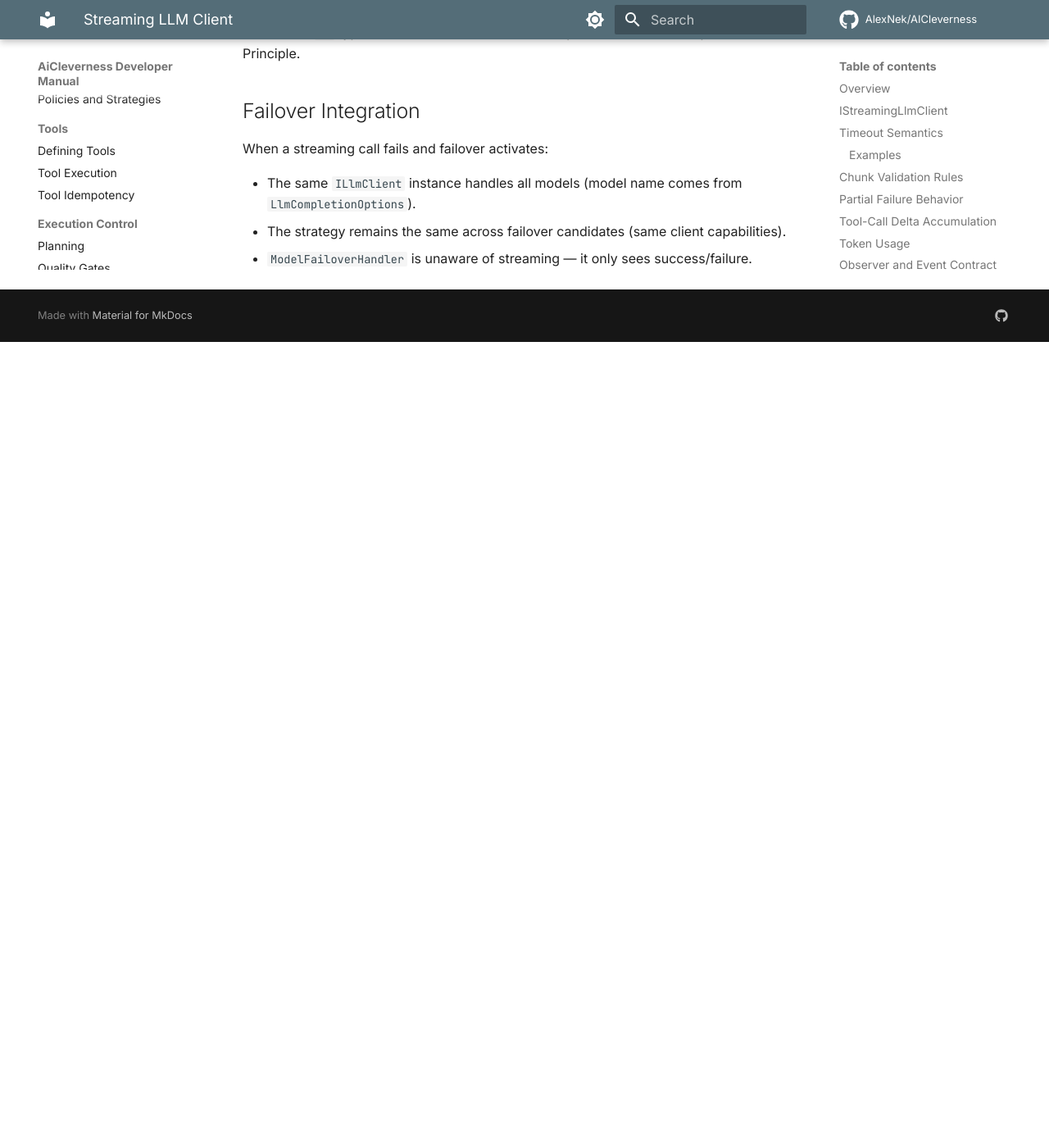
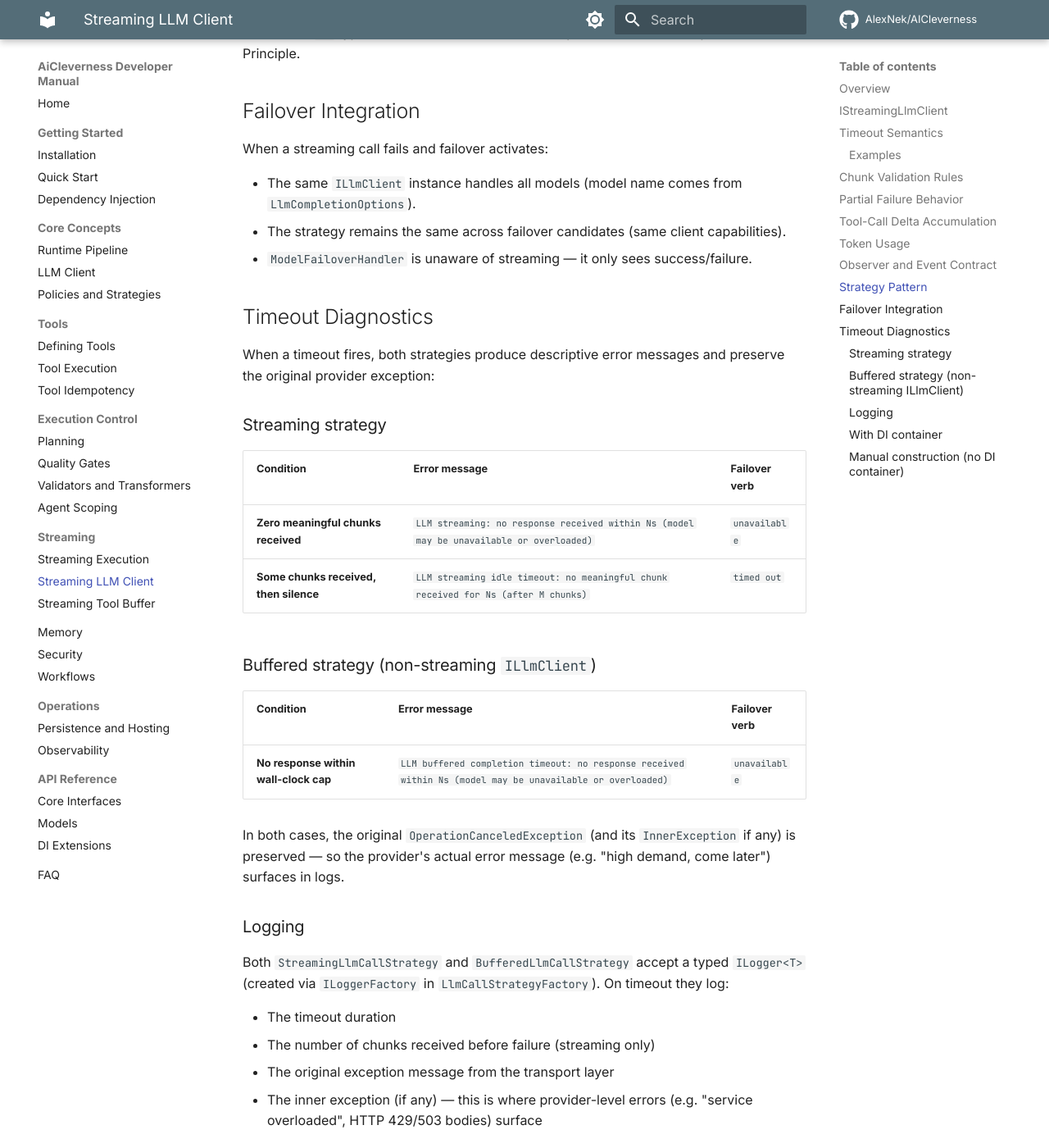
Before and after one commit to AlexNek/AICleverness, an MkDocs documentation site: the page built from docs/streaming/streaming-llm-client.md, in a window 1280 px wide and 1400 px high, scrolled down 3969 px. Shown: the whole window at 82% size. Built offline with MkDocs 1.6.1 and Material for MkDocs 9.7.7, drawn with Linux system fonts in a browser that asks for light colours; comment, search, counter and statistics services are not loaded; before the commit the page ends 4386 px from its top, so only the background shows below that; some of the changed text lies outside the part shown.

````diff
--- a/docs/streaming/streaming-llm-client.md
+++ b/docs/streaming/streaming-llm-client.md
@@ -132,3 +132,86 @@ When a streaming call fails and failover activates:
 - The same `ILlmClient` instance handles all models (model name comes from `LlmCompletionOptions`).
 - The strategy remains the same across failover candidates (same client capabilities).
 - `ModelFailoverHandler` is unaware of streaming — it only sees success/failure.
+
+## Timeout Diagnostics
+
+When a timeout fires, both strategies produce descriptive error messages
+and preserve the original provider exception:
+
+### Streaming strategy
+
+| Condition | Error message | Failover verb |
+|-----------|---------------|---------------|
+| **Zero meaningful chunks received** | `LLM streaming: no response received within Ns (model may be unavailable or overloaded)` | `unavailable` |
+| **Some chunks received, then silence** | `LLM streaming idle timeout: no meaningful chunk received for Ns (after M chunks)` | `timed out` |
+
+### Buffered strategy (non-streaming `ILlmClient`)
+
+| Condition | Error message | Failover verb |
+|-----------|---------------|---------------|
+| **No response within wall-clock cap** | `LLM buffered completion timeout: no response received within Ns (model may be unavailable or overloaded)` | `unavailable` |
+
+In both cases, the original `OperationCanceledException` (and its
+`InnerException` if any) is preserved — so the provider's actual error
+message (e.g. "high demand, come later") surfaces in logs.
+
+### Logging
+
+Both `StreamingLlmCallStrategy` and `BufferedLlmCallStrategy` accept a
+typed `ILogger<T>` (created via `ILoggerFactory` in `LlmCallStrategyFactory`).
+On timeout they log:
+
+- The timeout duration
+- The number of chunks received before failure (streaming only)
+- The original exception message from the transport layer
+- The inner exception (if any) — this is where provider-level errors
+  (e.g. "service overloaded", HTTP 429/503 bodies) surface
+
+To see these diagnostics, enable `Warning` level for:
+
+- `AiCleverness.Runtime.StreamingLlmCallStrategy`
+- `AiCleverness.Runtime.BufferedLlmCallStrategy`
+
+### With DI container
+
+When logging is registered in the container, `ILoggerFactory` is
+automatically injected — no extra wiring needed:
+
+```csharp
+services.AddLogging(builder =>
+{
+    builder.AddConsole();
+    builder.SetMinimumLevel(LogLevel.Warning);
+});
+services.AddAiClevernessRuntime();
+```
+
+### Manual construction (no DI container)
+
+When constructing `AgentRuntime` manually, pass an `ILoggerFactory`
+to enable typed logging in internal components:
+
+```csharp
+using Microsoft.Extensions.Logging;
+
+var loggerFactory = LoggerFactory.Create(builder =>
+{
+    builder.AddDebug();          // Output window in Visual Studio
+    builder.SetMinimumLevel(LogLevel.Warning);
+});
+
+var runtime = new AgentRuntime(
+    new MyLlmClient(),
+    tools,
+    loggerFactory: loggerFactory);
+```
+
+The `loggerFactory` parameter is optional. When omitted, the strategies
+run without logging (existing behavior). When provided, `AgentRuntime`
+and each internal component create their own typed logger from the
+factory — log entries show the originating class name as the category.
+
+!!! tip
+    `builder.AddDebug()` sends log output to the Visual Studio Output
+    window. For file logging, add Serilog or NLog via their respective
+    `ILoggerFactory` extensions.
````
Also changed, not shown: CHANGELOG.md (+10 -0 lines), README.md (+36 -1 lines), docs/getting-started/dependency-injection.md (+34 -1 lines), 9 other files.
